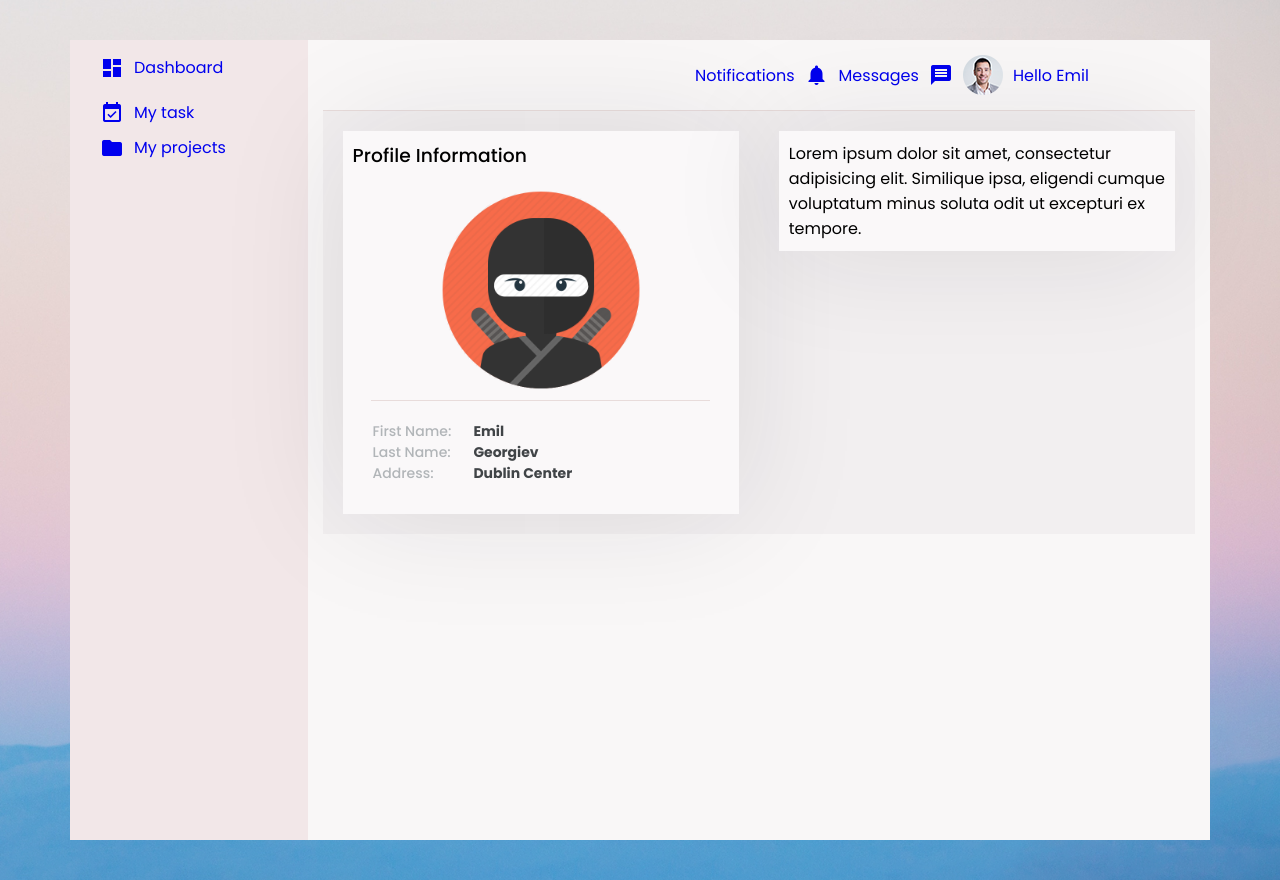
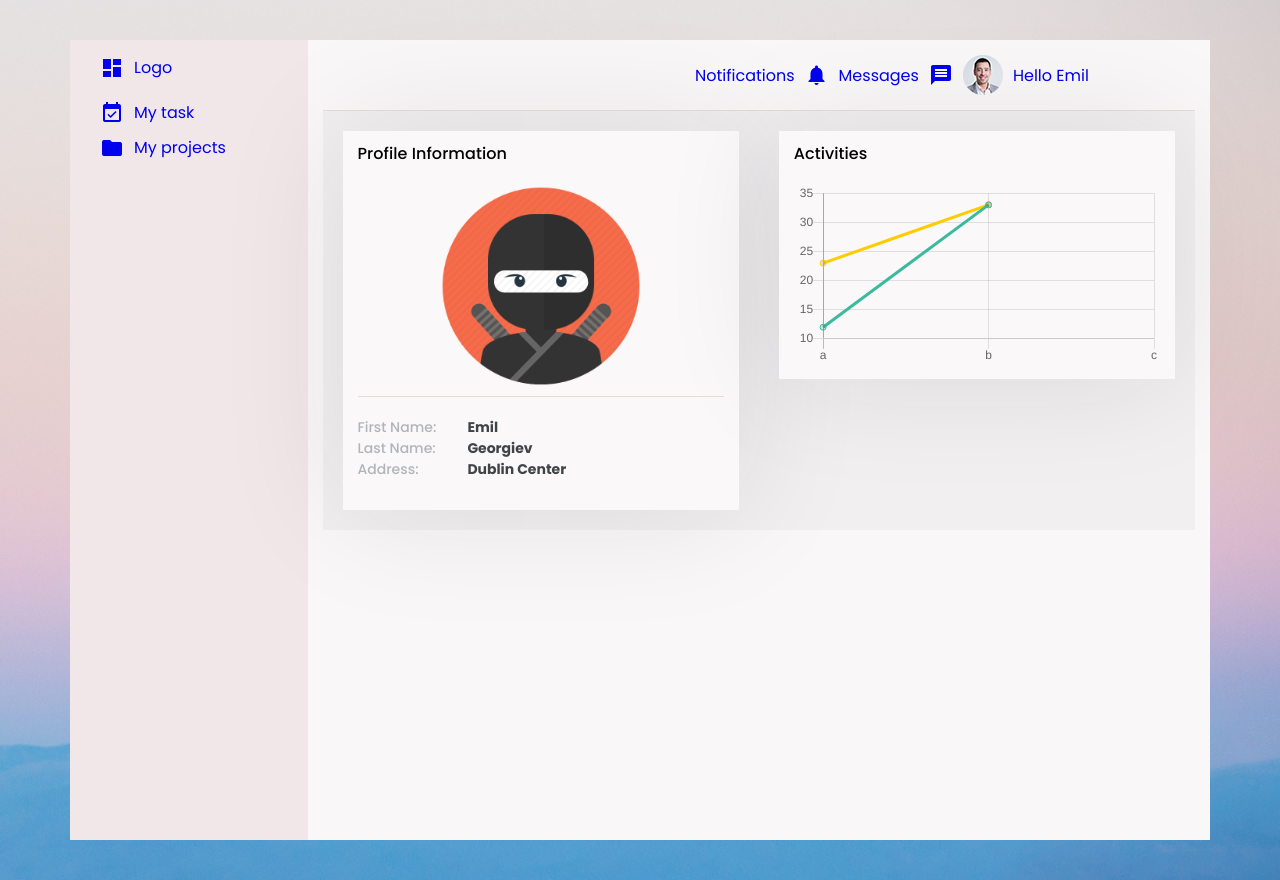
Before and after one commit to EmilGeorgievIT/Dashboard, an Angular app: page / in a window 1280 px wide. Built offline with nearby package versions, Linux system fonts and the light colour scheme.

Commit message:
Add chart.js

```diff
--- a/package.json
+++ b/package.json
@@ -11,15 +11,18 @@
   },
   "private": true,
   "dependencies": {
-    "@angular/animations": "^6.1.0",
+    "@angular/animations": "^6.1.10",
+    "@angular/cdk": "^7.1.1",
     "@angular/common": "^6.1.0",
     "@angular/compiler": "^6.1.0",
     "@angular/core": "^6.1.0",
     "@angular/forms": "^6.1.0",
     "@angular/http": "^6.1.0",
+    "@angular/material": "^7.1.1",
     "@angular/platform-browser": "^6.1.0",
     "@angular/platform-browser-dynamic": "^6.1.0",
     "@angular/router": "^6.1.0",
+    "chart.js": "^2.7.3",
     "core-js": "^2.5.4",
     "rxjs": "~6.2.0",
     "zone.js": "~0.8.26"
--- a/src/app/app.component.html
+++ b/src/app/app.component.html
@@ -9,7 +9,7 @@
                                 <mat-icon>dashboard</mat-icon>
 
                                 <span>
-                                	Dashboard
+                                	Logo
                                 </span>
                             </a>
 
@@ -132,9 +132,15 @@
 
                         			<div class="col col-1of3">
                         				<div class="box">
-                        					<p>
-                        						Lorem ipsum dolor sit amet, consectetur adipisicing elit. Similique ipsa, eligendi cumque voluptatum minus soluta odit ut excepturi ex tempore.
-                        					</p>
+                        					<div class="box__head">
+                        						<h3>
+                        							Activities
+                        						</h3>
+                        					</div><!-- /.box__head -->
+
+                                            <div class="box__body">
+                                                <canvas id="chart"> {{ chart }} </canvas>
+                                            </div><!-- /.box__body -->
                         				</div><!-- /.box -->
                         			</div><!-- /.col col-1of2 -->
                         		</div><!-- /.cols -->
--- a/src/app/app.component.ts
+++ b/src/app/app.component.ts
@@ -1,4 +1,5 @@
 import { Component } from '@angular/core';
+import { Chart } from 'chart.js';
 
 @Component({
   selector: 'app-root',
@@ -7,5 +8,43 @@ import { Component } from '@angular/core';
 })
 export class AppComponent {
   title = 'Dashboard';
-  name = "Emil"
+  name = "Emil";
+  chart : any;
+
+  constructor() {
+   }
+
+  ngOnInit() {
+  	this.chart = new Chart('chart', {
+          type: 'line',
+          data: {
+            labels: ['a','b','c'],
+            datasets: [
+              {
+                data: ['12','33'],
+                borderColor: '#3cba9f',
+                fill: false
+              },
+              {
+                data: ['23','33'],
+                borderColor: '#ffcc00',
+                fill: false
+              },
+            ]
+          },
+          options: {
+            legend: {
+              display: false
+            },
+            scales: {
+              xAxes: [{
+                display: true
+              }],
+              yAxes: [{
+                display: true
+              }]
+            }
+          }
+        })
+	}
 }
--- a/src/styles.css
+++ b/src/styles.css
@@ -222,16 +222,16 @@ nav ol {
  /* ------------------------------------------------------------ *\
      Box
  \* ------------------------------------------------------------ */
- .box { margin: 0 5px; padding: 10px; background-color: #faf8f9; box-shadow: 0px 0px 120px 0px rgba(31, 32, 41, 0.1); }
+ .box { margin: 0 5px; padding: 10px 15px; background-color: #faf8f9; box-shadow: 0px 0px 120px 0px rgba(31, 32, 41, 0.1); }
  .box .box__head { padding-bottom: 20px; }
- .box .box__head h3 { font-weight: 500; letter-spacing: 0.07px; }
- .box .box__image { max-width: 90%; margin: 0 auto; text-align: center; padding-bottom: 10px;  border-bottom: 1px solid #e8dcdb; }
+ .box .box__head h3 { font-size: 16px; font-weight: 500; letter-spacing: 0.07px; }
+ .box .box__image { margin: 0 auto; text-align: center; padding-bottom: 10px;  border-bottom: 1px solid #e8dcdb; }
  .box .box__image img { border-radius: 50%; max-width: 200px; }
 
  /* ------------------------------------------------------------ *\
      List Details
  \* ------------------------------------------------------------ */
- .list-details { align-items: center; list-style: none; padding: 20px; margin: 0; font-weight: 500; font-size: 14px;  }
+ .list-details { align-items: center; list-style: none; padding: 20px 0; margin: 0; font-weight: 500; font-size: 14px;  }
 
 .list-details li { display: flex; align-items: center; }
 
```
Also changed, not shown: 1 other file (tests, documents, lock files or other folders).
